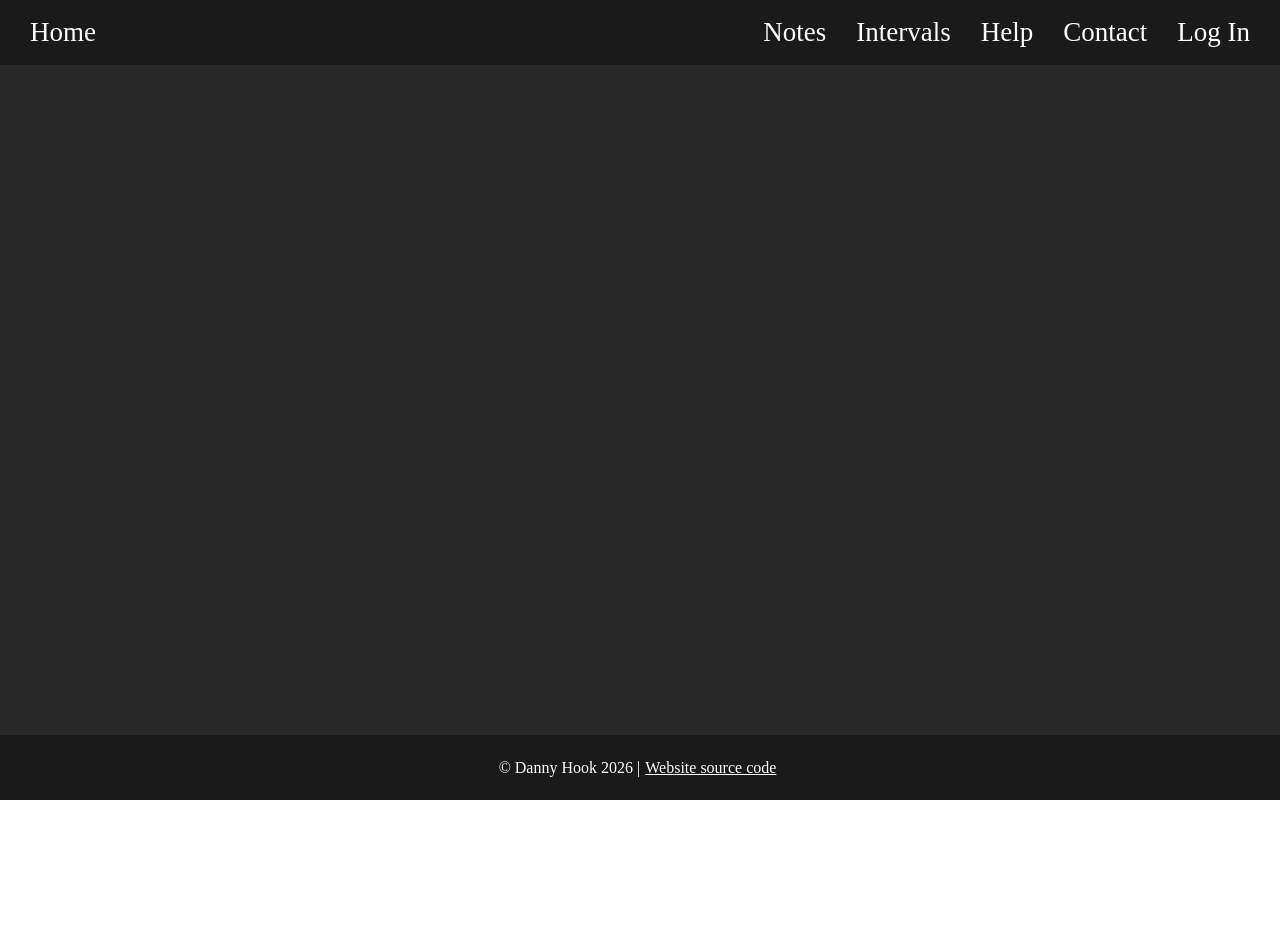
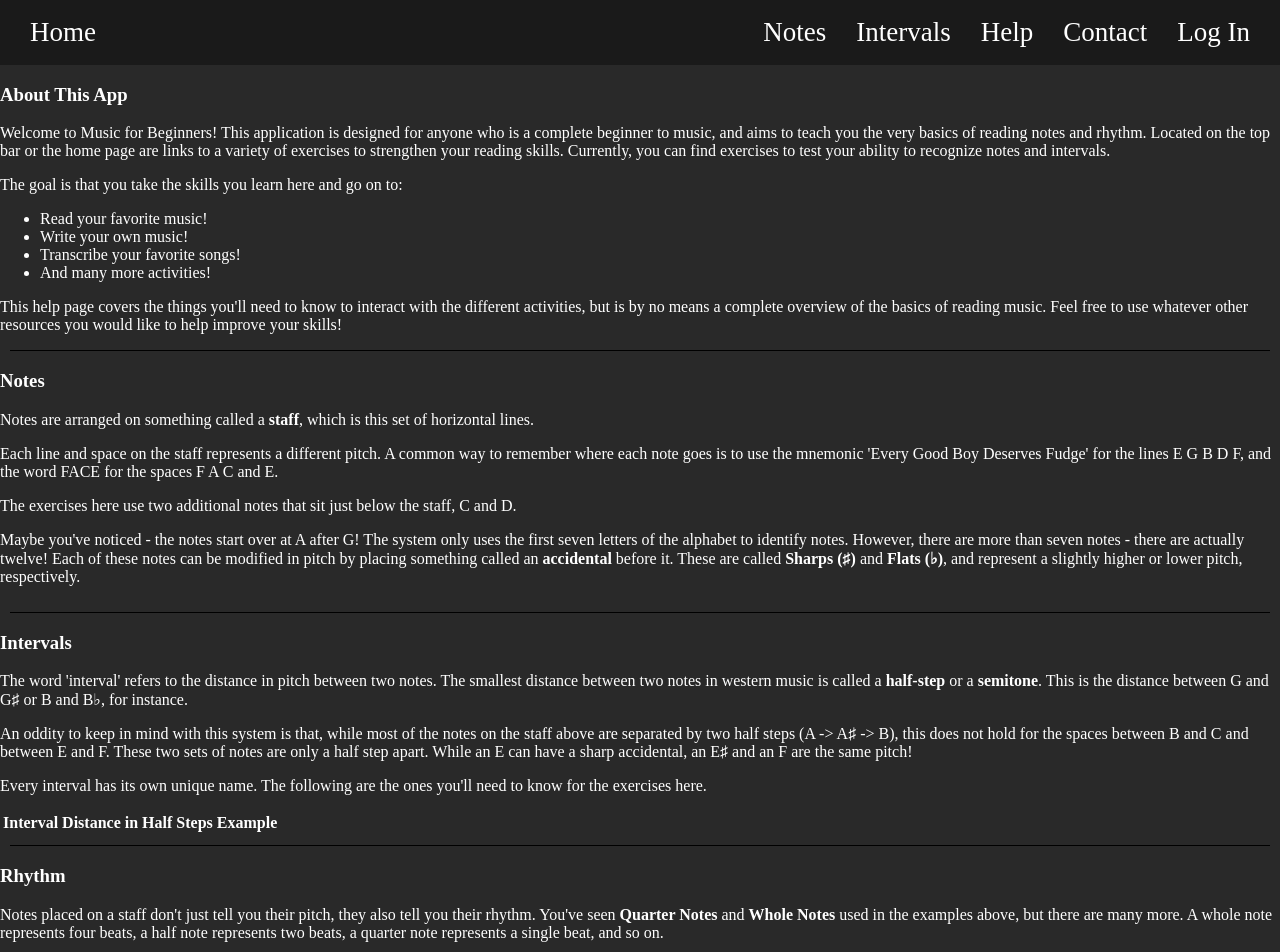
Before and after one commit to MostLikelyNotHuman/u2-rebuild, a React (Vite) app in the folder mfbr2/: page /help in a window 1280 px wide. Shown: the top 952 px of the page. Before the commit the page ends 800 px from the top, so only its background shows below. Built offline with nearby package versions, Linux system fonts and the light colour scheme.

Commit message:
basic structure and information

```diff
--- a/mfbr2/src/App.jsx
+++ b/mfbr2/src/App.jsx
@@ -3,6 +3,7 @@ import Header from './components/basic/Header';
 import Footer from './components/basic/Footer';
 import { Route, Routes } from 'react-router';
 import HomePage from './components/HomePage';
+import HelpPage from './components/HelpPage';
 
 function App() {
 
@@ -11,6 +12,7 @@ function App() {
       <Header></Header>
       <Routes>
         <Route path="/" element={<HomePage />} />
+        <Route path="/help" element={<HelpPage />} />
       </Routes>
       <Footer></Footer>
     </>
--- /dev/null
+++ b/mfbr2/src/components/HelpPage.css
@@ -0,0 +1,4 @@
+.helpPage-main {
+    color: white;
+    background-color: rgb(41, 41, 41);
+}
--- /dev/null
+++ b/mfbr2/src/components/HelpPage.jsx
@@ -0,0 +1,98 @@
+import Divider from "./basic/Divider";
+import "./HelpPage.css";
+
+const HelpPage = () => {
+    return (
+        <main className="helpPage-main">
+            <h3>About This App</h3>
+                <p> Welcome to Music for Beginners! This application is designed for anyone
+                    who is a complete beginner to music, and aims to teach you the very basics of
+                    reading notes and rhythm. Located on the top bar or the home page are links
+                    to a variety of exercises to strengthen your reading skills. Currently,
+                    you can find exercises to test your ability to recognize notes and intervals.</p>
+                <p> The goal is that you take the skills you learn here and go on to:</p>
+                <ul>
+                    <li>Read your favorite music!</li>
+                    <li>Write your own music!</li>
+                    <li>Transcribe your favorite songs!</li>
+                    <li>And many more activities!</li>
+                </ul>
+                <p>This help page covers the things you'll need to know to interact with the different
+                    activities, but is by no means a complete overview of the basics of reading music.
+                    Feel free to use whatever other resources you would like to help improve your skills!</p>
+            <Divider />
+            <h3>Notes</h3>
+                <p>Notes are arranged on something called a <strong>staff</strong>, which is this set of horizontal
+                    lines.</p>
+                        {/* TODO: clean up and import images*/}
+                <p>Each line and space on the staff represents a different pitch.
+                    A common way to remember where each note goes is to use the mnemonic
+                    'Every Good Boy Deserves Fudge' for the lines E G B D F, and
+                    the word FACE for the spaces F A C and E.</p>
+                        {/* TODO: clean up and import images*/}
+                <p>The exercises here use two additional notes that sit just below the staff, C and D.</p>
+                        {/* TODO: clean up and import images*/}
+                <p>Maybe you've noticed - the notes start over at A after G! The system only
+                    uses the first seven letters of the alphabet to identify notes. However, there are more
+                    than seven notes - there are actually twelve! Each of these notes can be modified in pitch
+                    by placing something called an <strong>accidental</strong> before it. These are
+                    called <strong>Sharps (♯)</strong> and <strong>Flats (♭)</strong>, and represent a slightly
+                    higher or lower pitch, respectively.</p>
+                <table>
+                    <tbody>
+                        <tr>
+                            {/* TODO: import images and fill out table*/}
+                        </tr>
+                    </tbody>
+                </table>
+            <Divider />
+            <h3>Intervals</h3>
+                <p>The word 'interval' refers to the distance in pitch between two notes.
+                    The smallest distance between two notes in western music is called a <strong>half-step</strong> or a <strong>semitone</strong>.
+                    This is the distance between G and G♯ or B and B♭, for instance.</p>
+                <p>{`An oddity to keep in mind with this system is that, while most of the notes on the staff above are separated
+                    by two half steps (A -> A♯ -> B), this does not hold for the spaces between B and C and
+                    between E and F. These two sets of notes are only a half step apart. While an E can have a sharp
+                    accidental, an E♯ and an F are the same pitch!`}
+                </p>
+                <p>Every interval has its own unique name. The following are the ones you'll need to know
+                for the exercises here.</p>
+                <table id='interval-table'>
+                    <thead>
+                        <tr>
+                            <th>Interval</th>
+                            <th>Distance in Half Steps</th>
+                            <th>Example</th>
+                        </tr>
+                    </thead>
+                    <tbody>
+                        {/* TODO: import images and fill out table*/}
+                    </tbody>
+                </table>
+            <Divider />
+            <h3>Rhythm</h3>
+                <p>Notes placed on a staff don't just tell you their pitch, they also tell you their rhythm.
+                    You've seen <strong>Quarter Notes</strong> and <strong>Whole Notes</strong> used in the examples
+                    above, but there are many more. A whole note represents four beats, a half note represents
+                    two beats, a quarter note represents a single beat, and so on.</p>
+                <table>
+                    <thead>
+                        <tr>
+                            <th>Beats</th>
+                            <th>Note ...</th>
+                            <th>is equal in duration to:</th>
+                        </tr>
+                    </thead>
+                    <tbody>
+                        {/* <img src={}*/}
+                    </tbody>
+                </table>
+                    <p>Theoretically this continues on forever, but notes with a shorter duration are less common.</p>
+
+
+
+        </main>
+    )
+}
+
+export default HelpPage;
```
